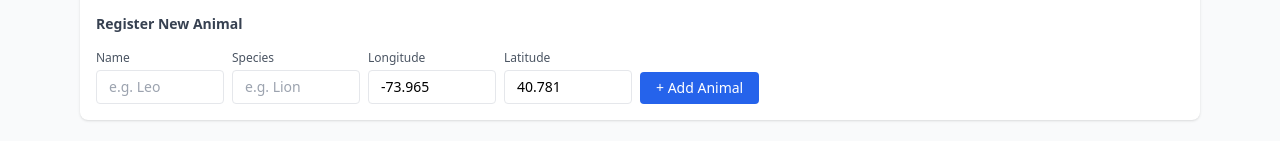
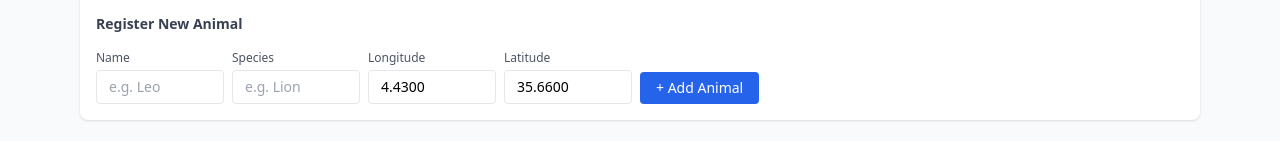
Before and after one commit to abdeldjaouadfarid/Simulation_frontend, a React (Create React App) app: page / in a window 1280 px wide. Shown: the part 985-1126 px from the top of the page. Built offline with nearby package versions, Linux system fonts and the light colour scheme; no server answers.

Commit message:
fix: update default coordinates in AddAnimalForm component

```diff
--- a/src/components/AddAnimalForm.jsx
+++ b/src/components/AddAnimalForm.jsx
@@ -8,8 +8,8 @@ function AddAnimalForm({ onAdd }) {
   // Store each form field in state
   const [name,      setName]      = useState('')
   const [species,   setSpecies]   = useState('')
-  const [longitude, setLongitude] = useState('-73.965')
-  const [latitude,  setLatitude]  = useState('40.781')
+  const [longitude, setLongitude] = useState('4.4300')
+  const [latitude,  setLatitude]  = useState('35.6600')
 
   const handleSubmit = (e) => {
     e.preventDefault() // stop the page from reloading
```
